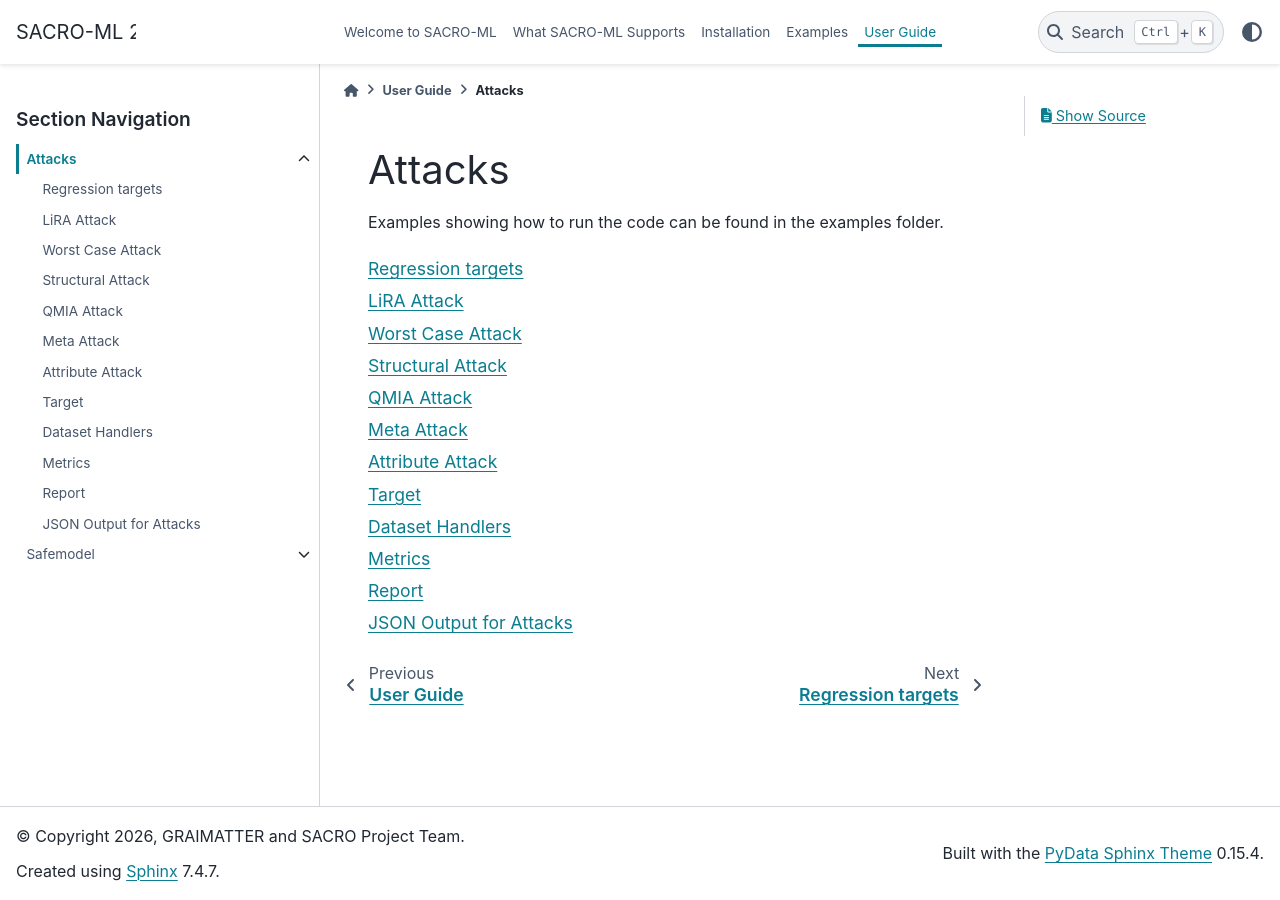
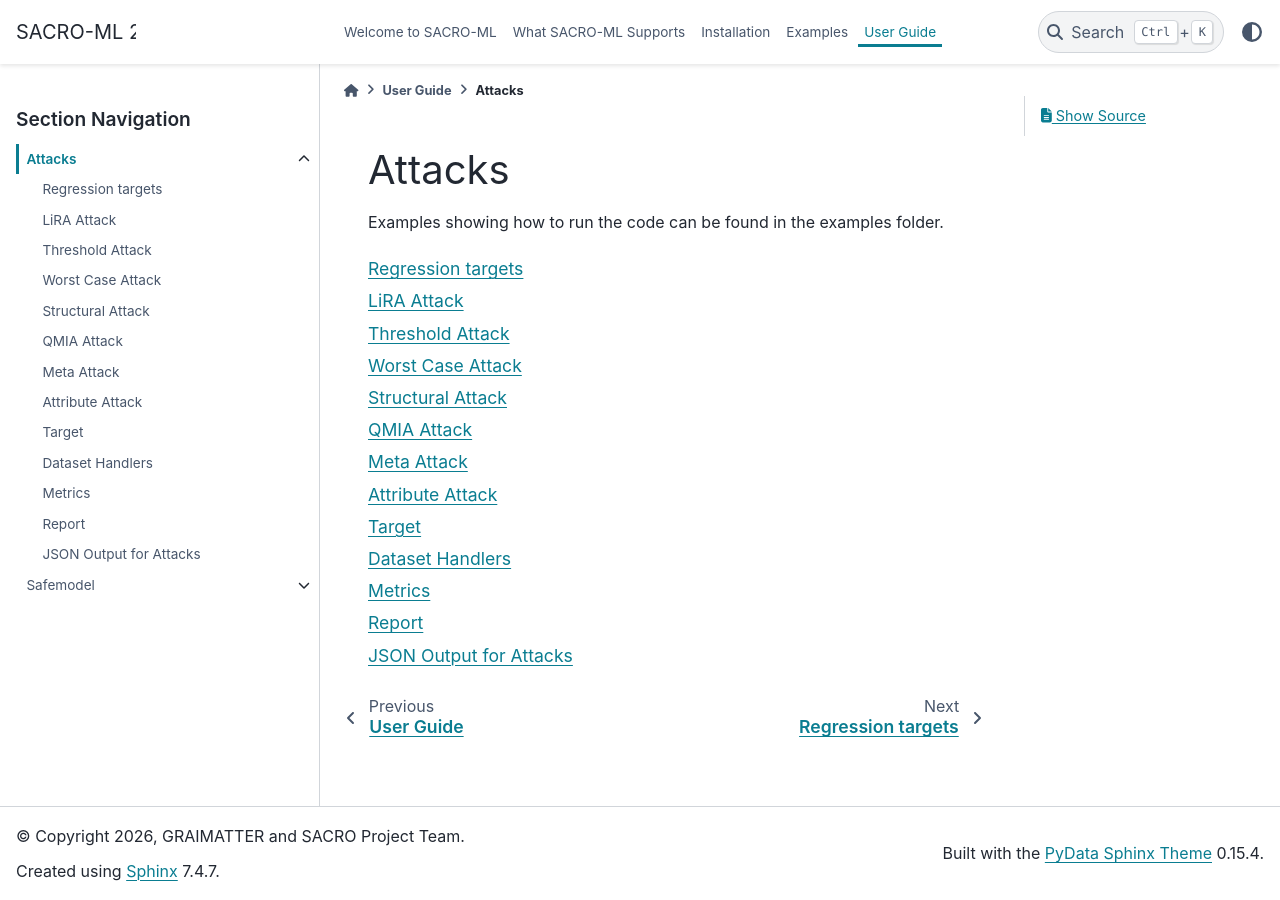
Before and after one commit to AI-SDC/SACRO-ML, a Sphinx documentation site: the page built from docs/source/attacks/index.rst, in a window 1280 px wide. Built offline with Sphinx 7.4.7 and the PyData theme 0.15.4, drawn with Linux system fonts in a browser that asks for light colours; pages that are not in the unit, such as notebooks, are missing from menus.

Commit message:
docs: add threshold mia (#500)
* docs: add threshold mia docs

* docs: update changelog

```diff
--- a/docs/source/attacks/index.rst
+++ b/docs/source/attacks/index.rst
@@ -8,6 +8,7 @@
 
    regression
    likelihood
+   threshold
    worst_case
    structural
    qmia
--- /dev/null
+++ b/docs/source/attacks/threshold.rst
@@ -0,0 +1,5 @@
+Threshold Attack
+================
+
+.. automodule:: sacroml.attacks.threshold_attack
+    :members:
```
Also changed, not shown: CHANGELOG.md (+1 -1 lines).
